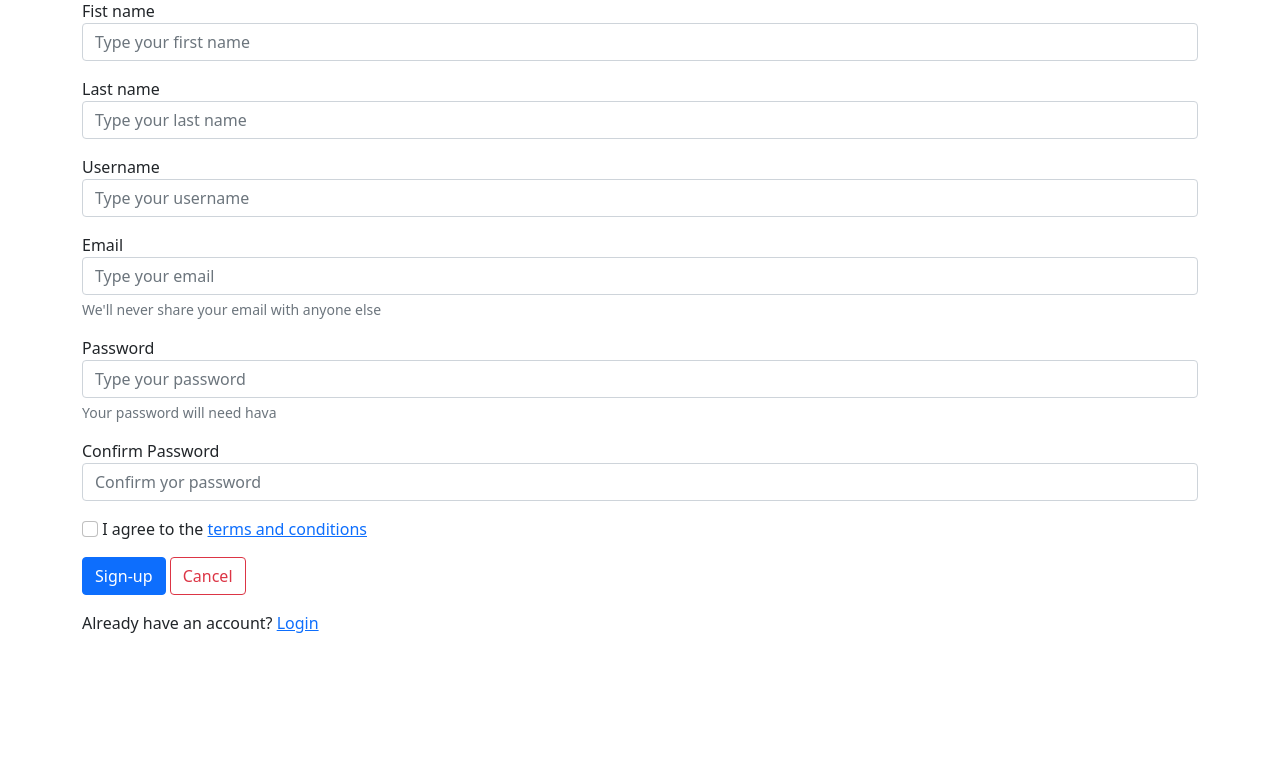
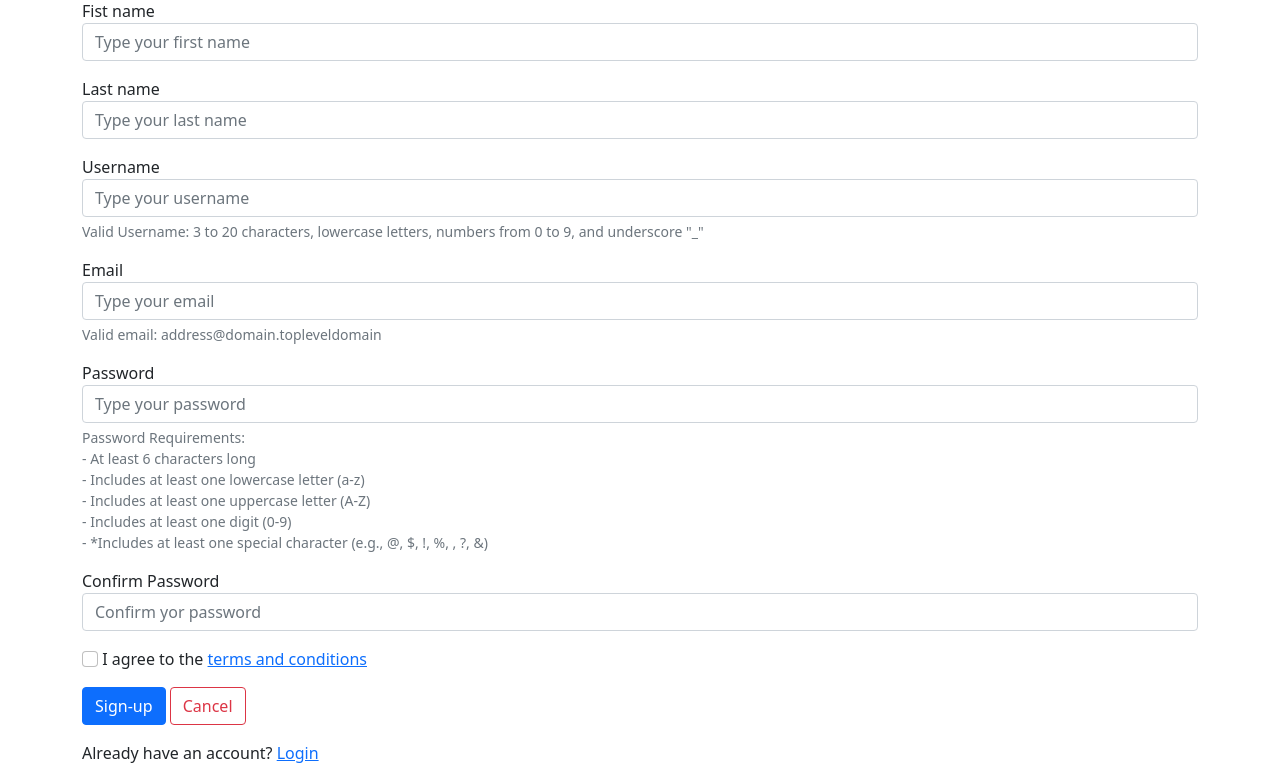
Before and after one commit to tiagodefendi/Hydro-Cultiva-Connect, a Django app: page /signup/ in a window 1280 px wide. Shown: the part 124-889 px from the top of the page. Before the commit the page ends 757 px from the top, so only its background shows below. Run offline with Django 4.2, Linux system fonts and the light colour scheme; some libraries are stand-ins or nearby versions.

Commit message:
requeriments

```diff
--- a/backend/src/myapp/views.py
+++ b/backend/src/myapp/views.py
@@ -9,8 +9,39 @@ import json
 
 # Regex -------------------------------------------------------------------------------------------------------
 import re
+
+# coordinates
 COORD_PATTERN = r'^-?[\d]+\.[\d]+$'
+
+# device's key
 KEY_PATTERN = r'^[A-Z0-9]{5}-[A-Z0-9]{5}-[A-Z0-9]{5}$'
+
+# username
+USERNAME_PATTERN = r'^(?!_)[a-z0-9_]{3,20}(?<!_)$'
+'''
+Usernames only accepted
+- 3 to 20 characters
+- lowercase letters
+- numbers from 0 to 9
+- and underscore "_"
+'''
+
+# email
+EMAIL_PATTERN = r'^[a-zA-Z0-9._%+-]+@[a-zA-Z0-9.-]+\.[a-zA-Z]{2,}$'
+'''
+address@domain.topleveldomain
+'''
+
+# password
+PASSWORD_PATTERN = r'^(?=.*[a-z])(?=.*[A-Z])(?=.*\d)(?=.*[@$!%*?&])[A-Za-z\d@$!%*?&]{6,}$'
+'''
+Password Requirements:
+- At least 6 characters long
+- Includes at least one lowercase letter (a-z)
+- Includes at least one uppercase letter (A-Z)
+- Includes at least one digit (0-9)
+- *Includes at least one special character (e.g., @, $, !, %, , ?, &)
+'''
 
 # Views ------------------------------------------------------------------------------------------------------
 
@@ -24,7 +55,7 @@ def add_device(request, id: int):
         name: str = request.POST.get('name').strip()
         key: str = request.POST.get('key').strip()
 
-        if not re.match(KEY_PATTERN, key):
+        if not re.fullmatch(KEY_PATTERN, key):
             return render(request, 'add_device.html', {'id':property.id, 'error': 'Invalid key code'})
 
         device: Device = Device(
@@ -78,11 +109,11 @@ def add_property(request):
 
         print(f'{name} C({latitude}, {longitude}) - {description}')
 
-        if re.match(COORD_PATTERN, latitude):
+        if re.fullmatch(COORD_PATTERN, latitude):
             latitude: float = float(latitude)
         else:
             return render(request, 'add_property.html', {'error': 'Invalid latitude coordinate'})
-        if re.match(COORD_PATTERN, longitude):
+        if re.fullmatch(COORD_PATTERN, longitude):
             longitude: float = float(longitude)
         else:
             return render(request, 'add_property.html', {'error': 'Invalid longitude coordinate'})
@@ -205,13 +236,25 @@ def signup(request):
         print(f"{first_name} {last_name} - {username}: {email} - {password}") # log request signup on terminal
 
         if password == confirm_password: # verify if password is equal confirm_password and continue
+            # username verify
+            if not re.fullmatch(USERNAME_PATTERN, username):
+                return render(request, 'signup.html', {'error': f'Invalid username'})
 
             if User.objects.filter(username=username).exists(): # verify if this username is already in use
-                    return render(request, 'signup.html', {'error': 'Username already in use'})
+                return render(request, 'signup.html', {'error': 'Username already in use'})
+
+            # email verify
+            if not re.fullmatch(EMAIL_PATTERN, email):
+                return render(request, 'signup.html', {'error': f'Invalid email'})
 
             if User.objects.filter(email=email).exists(): # verify if this email is already in use
-                    return render(request, 'signup.html', {'error': 'E-mail already in use'})
+                return render(request, 'signup.html', {'error': 'E-mail already in use'})
 
+            # password
+            if not re.fullmatch(PASSWORD_PATTERN, password):
+                return render(request, 'signup.html', {'error': f'Invalid password'})
+
+            # signup
             try:
                 user:User = User.objects.create_user( # create user object
                     first_name = first_name,
--- a/frontend/templates/signup.html
+++ b/frontend/templates/signup.html
@@ -41,18 +41,34 @@
             <div class="mb-3"> <!-- username -->
                 <label for="username">Username</label>
                 <input type="username" class="form-control" id="username" name="username" placeholder="Type your username" required>
+                <div id="username_help" class="form-text user-select-none">
+                    Valid Username:
+                    3 to 20 characters,
+                    lowercase letters,
+                    numbers from 0 to 9,
+                    and underscore "_"
+                </div>
             </div>
 
             <div class="mb-3"> <!-- email -->
                 <label for="email">Email</label>
                 <input type="email" class="form-control" id="email" name="email" placeholder="Type your email" required>
-                <div id="emailHelp" class="form-text user-select-none">We'll never share your email with anyone else</div>
+                <div id="email_help" class="form-text user-select-none">
+                    Valid email: address@domain.topleveldomain
+                </div>
             </div>
 
             <div class="mb-3"> <!-- password-->
                 <label for="password">Password</label>
                 <input type="password" class="form-control" id="password" name="password" placeholder="Type your password" required>
-                <div id="passowrdlHelp" class="form-text user-select-none">Your password will need hava </div>
+                <div id="passowrdlHelp" class="form-text user-select-none">
+                    Password Requirements:
+                    </br>- At least 6 characters long
+                    </br>- Includes at least one lowercase letter (a-z)
+                    </br>- Includes at least one uppercase letter (A-Z)
+                    </br>- Includes at least one digit (0-9)
+                    </br>- *Includes at least one special character (e.g., @, $, !, %, , ?, &)
+                </div>
             </div>
 
             <div class="mb-3"> <!-- confirm password -->
```
Also changed, not shown: database/db.sqlite3.
